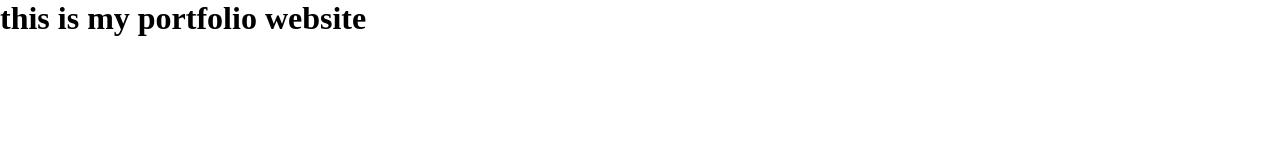
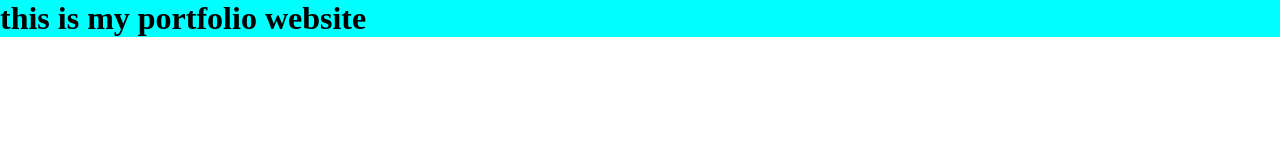
Before and after one commit to BATOOLASHIQ123/Portfolio, a plain HTML site: page index.html in a window 1280 px wide. Drawn offline with nearby package versions, Linux system fonts and the light colour scheme.

Commit message:
Add files via upload

```diff
--- a/index.html
+++ b/index.html
@@ -7,13 +7,16 @@
         <title></title>
         <meta name="description" content="">
         <meta name="viewport" content="width=device-width, initial-scale=1">
+
+        <script src="https://cdn.jsdelivr.net/npm/bootstrap@5.0.2/dist/js/bootstrap.bundle.min.js" integrity="sha384-MrcW6ZMFYlzcLA8Nl+NtUVF0sA7MsXsP1UyJoMp4YLEuNSfAP+JcXn/tWtIaxVXM" crossorigin="anonymous"></script>
         <link rel="stylesheet" href="stylesheet.css">
-        <script src="https://cdn.jsdelivr.net/npm/bootstrap@5.0.2/dist/js/bootstrap.bundle.min.js" integrity="sha384-MrcW6ZMFYlzcLA8Nl+NtUVF0sA7MsXsP1UyJoMp4YLEuNSfAP+JcXn/tWtIaxVXM" crossorigin="anonymous"></script>
+
     </head>
     <body>
       <div class="container">
+        <div class="card">
          <h1>this is my portfolio website</h1>
-        </div>
+        </div></div>
       <script src="https://cdn.jsdelivr.net/npm/@popperjs/core@2.9.2/dist/umd/popper.min.js" integrity="sha384-IQsoLXl5PILFhosVNubq5LC7Qb9DXgDA9i+tQ8Zj3iwWAwPtgFTxbJ8NT4GN1R8p" crossorigin="anonymous"></script>
       <script src="https://cdn.jsdelivr.net/npm/bootstrap@5.0.2/dist/js/bootstrap.min.js" integrity="sha384-cVKIPhGWiC2Al4u+LWgxfKTRIcfu0JTxR+EQDz/bgldoEyl4H0zUF0QKbrJ0EcQF" crossorigin="anonymous"></script>
     </body>
--- a/stylesheet.css
+++ b/stylesheet.css
@@ -5,7 +5,7 @@
 }
 
 .card{
-    width:120px;
-    height:120px;
+margin: 0 auto;
     display:flex;
+    background-color: aqua;
 }
```
